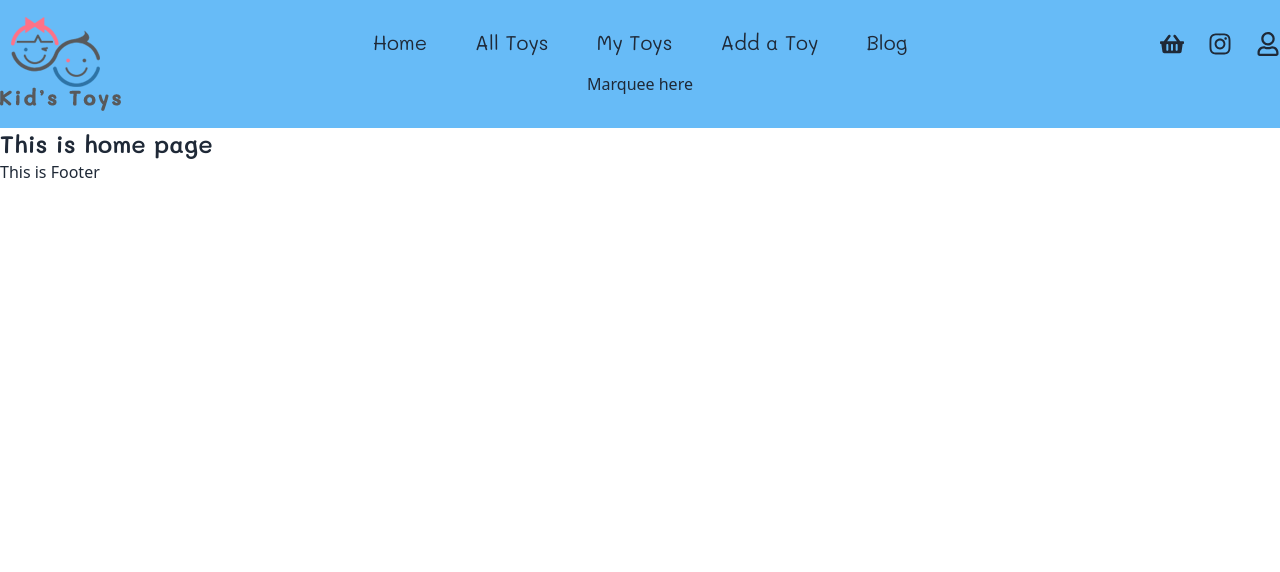
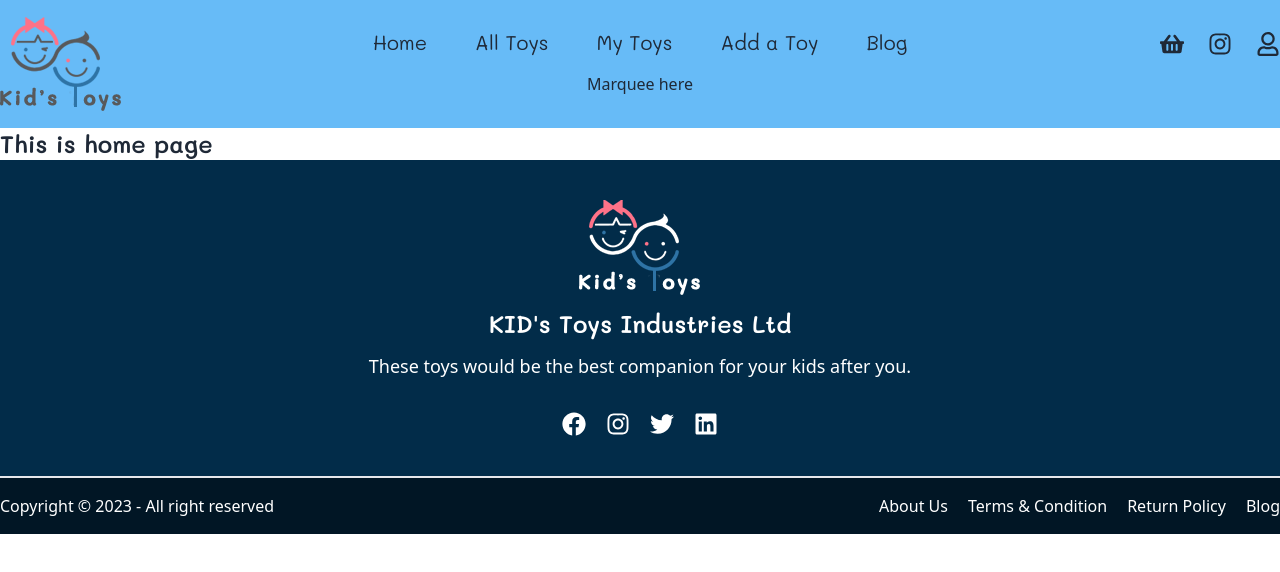
Before and after one commit to AM-Raju/fun-toy-client, a React (Vite) app: page / in a window 1280 px wide. Shown: the top 572 px of the page. Built offline with nearby package versions, Linux system fonts and the light colour scheme.

Commit message:
Footer design done

```diff
--- a/src/shared/Footer.jsx
+++ b/src/shared/Footer.jsx
@@ -1,10 +1,35 @@
 import React from "react";
+import footerLogo from "../assets/logos/footer-logo.png";
+import { FaFacebook, FaInstagram, FaLinkedin, FaTwitter } from "react-icons/fa";
 
 const Footer = () => {
   return (
-    <div>
-      <h3>This is Footer</h3>
-    </div>
+    <footer>
+      <div className="bg-[#022c49] text-white py-10 space-y-8">
+        <div className="space-y-3 text-center">
+          <img className="w-fit mx-auto" src={footerLogo} alt="" />
+          <h3 className="font-semibold text-2xl font-mali">KID's Toys Industries Ltd</h3>
+          <p className="text-lg">These toys would be the best companion for your kids after you.</p>
+        </div>
+        <div className="flex gap-5 text-2xl justify-center">
+          <FaFacebook></FaFacebook>
+          <FaInstagram></FaInstagram>
+          <FaTwitter></FaTwitter>
+          <FaLinkedin></FaLinkedin>
+        </div>
+      </div>
+      <div className=" border-t-2 w-full bg-[#011625] text-white">
+        <div className="max-w-[1440px] mx-auto flex justify-between items-center h-14">
+          <p>Copyright © 2023 - All right reserved</p>
+          <ul className="flex gap-5">
+            <li>About Us</li>
+            <li>Terms & Condition</li>
+            <li>Return Policy</li>
+            <li>Blog</li>
+          </ul>
+        </div>
+      </div>
+    </footer>
   );
 };
 
```
Also changed, not shown: src/assets/logos/footer-logo.png (added), src/assets/logos/nav-logo.png.
